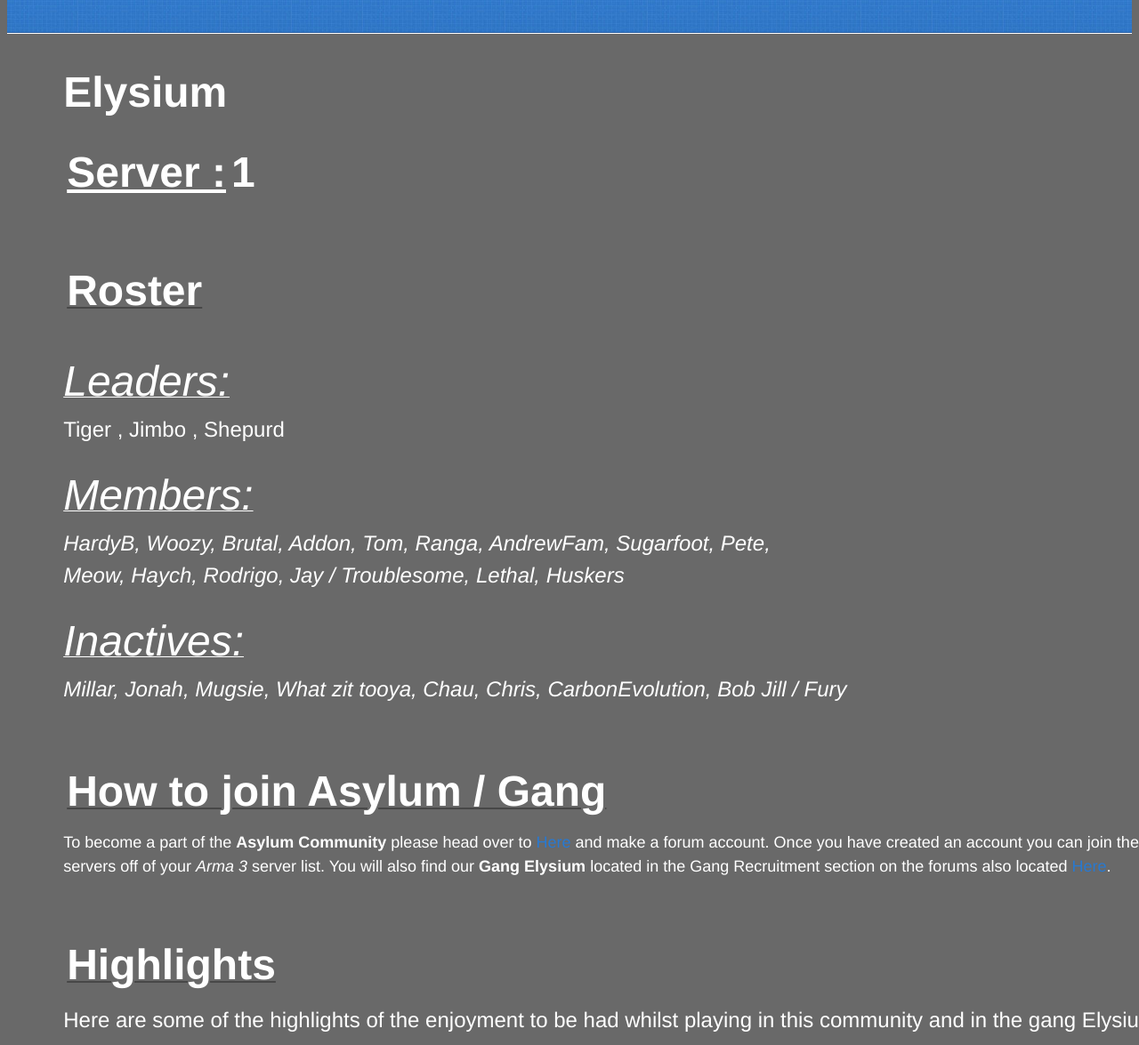
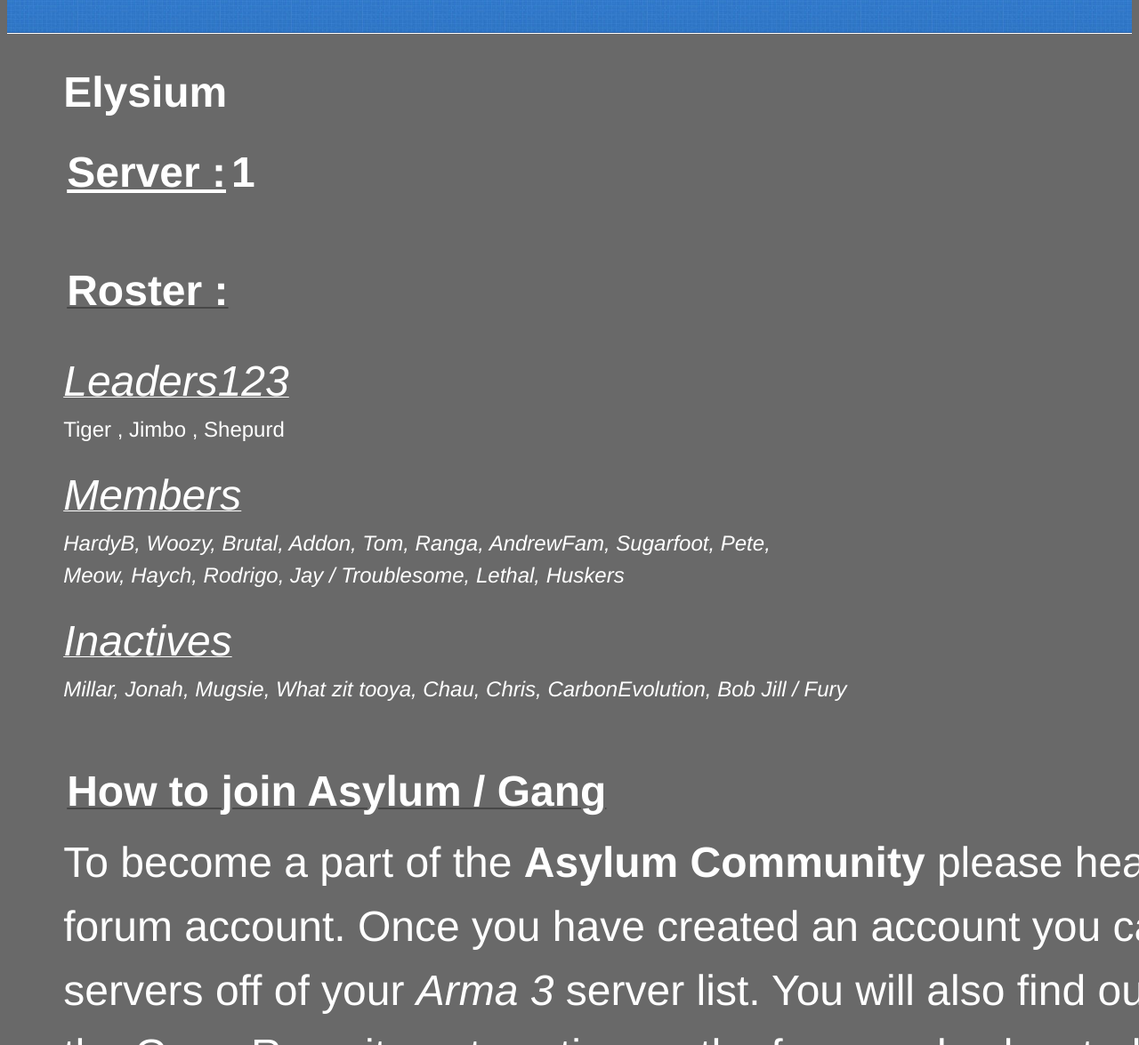
Before and after one commit to DerekR0123/Rossfitness.github.io, a Jekyll site: the page index.html, which Jekyll copies as it is, in a window 1280 px wide and 1400 px high, cut to the strip 225-1400 px from the top of the window. Shown: the whole strip at 89% size. Built offline with Jekyll 4.4.1, drawn with Linux system fonts in a browser that asks for light colours.

Commit message:
Update index.html

```diff
--- a/index.html
+++ b/index.html
@@ -33,20 +33,20 @@
 <h2><p><FONT size="15" COLOR= "#FFFFFF"><u>Server :</u></font>        <strong><font size="23" color= "#FFFFFF">1</strong></font></p></h2><br>
 
 <a id="designer-templates" class="anchor" href="#designer-templates" aria-hidden="true"><span aria-hidden="true" class="octicon octicon-link"></span></a>
-<h2><u><FONT size="10" COLOR="#FFFFFF">Roster</FONT></u></h2><br>
+<h2><u><FONT size="10" COLOR="#FFFFFF">Roster :</FONT></u></h2><br>
 
-<p><u><FONT size="7" COLOR="#FFFFFF" WEIGHT="italic" FAMILY="Curive"><em>Leaders:</em></u></FONT><br><FONT size="5" COLOR="FFFFFF">Tiger , Jimbo , Shepurd<br></em></FONT></p>
-<p><u><FONT size="7" COLOR="#FFFFFF"><em>Members:</em></FONT></u></h4><br>
+<p><u><FONT size="7" COLOR="#FFFFFF" WEIGHT="italic" FAMILY="Curive"><em>Leaders123</em></u></FONT><br><FONT size="5" COLOR="FFFFFF">Tiger , Jimbo , Shepurd<br></em></FONT></p>
+<p><u><FONT size="7" COLOR="#FFFFFF"><em>Members</em></FONT></u></h4><br>
 <em><FONT size="5" COLOR="#FFFFFF">HardyB, Woozy, Brutal, Addon, Tom, Ranga, AndrewFam, Sugarfoot, Pete,<br>
 Meow, Haych, Rodrigo, Jay / Troublesome, Lethal, Huskers<br></em></FONT></p>
 
-<p><u><FONT size="7" COLOR="#FFFFFF"><em>Inactives:</em></u></FONT><br>
+<p><u><FONT size="7" COLOR="#FFFFFF"><em>Inactives</em></u></FONT><br>
 <em><FONT size="5" COLOR="#FFFFFF">Millar, Jonah, Mugsie, What zit tooya, Chau, Chris, CarbonEvolution, Bob Jill / Fury<br></em></FONT></p><br>
 
 <a id="creating-pages-manually" class="anchor" href="#creating-pages-manually" aria-hidden="true"><span aria-hidden="true" class="octicon octicon-link"></span></a><h2><u>
 <FONT size="15" COLOR="FFFFFF">How to join Asylum / Gang</FONT></h2></u>
 
-<p><FONT size="4%" COLOR="#FFFFFF">To become a part of the <strong>Asylum Community</strong> please head over to <a href="http://www.gaming-asylum.com/"><font-size="42">Here</font-size></a> and make a forum account.
+<p><FONT size="8%" COLOR="#FFFFFF">To become a part of the <strong>Asylum Community</strong> please head over to <a href="http://www.gaming-asylum.com/"><font-size="42">Here</font-size></a> and make a forum account.
 Once you have created an account you can join the <br>servers off of your <em>Arma 3</em> server list. You will also find our <strong>Gang Elysium</strong> located in the
 Gang Recruitment section on the forums also located <a href="http://www.gaming-asylum.com/forums/index.php?/topic/23622-elysium-s1-na-open-eu-open/#comment-171915"><font-size="42">Here</font-size></a>.
 </FONT></p><br>
```
